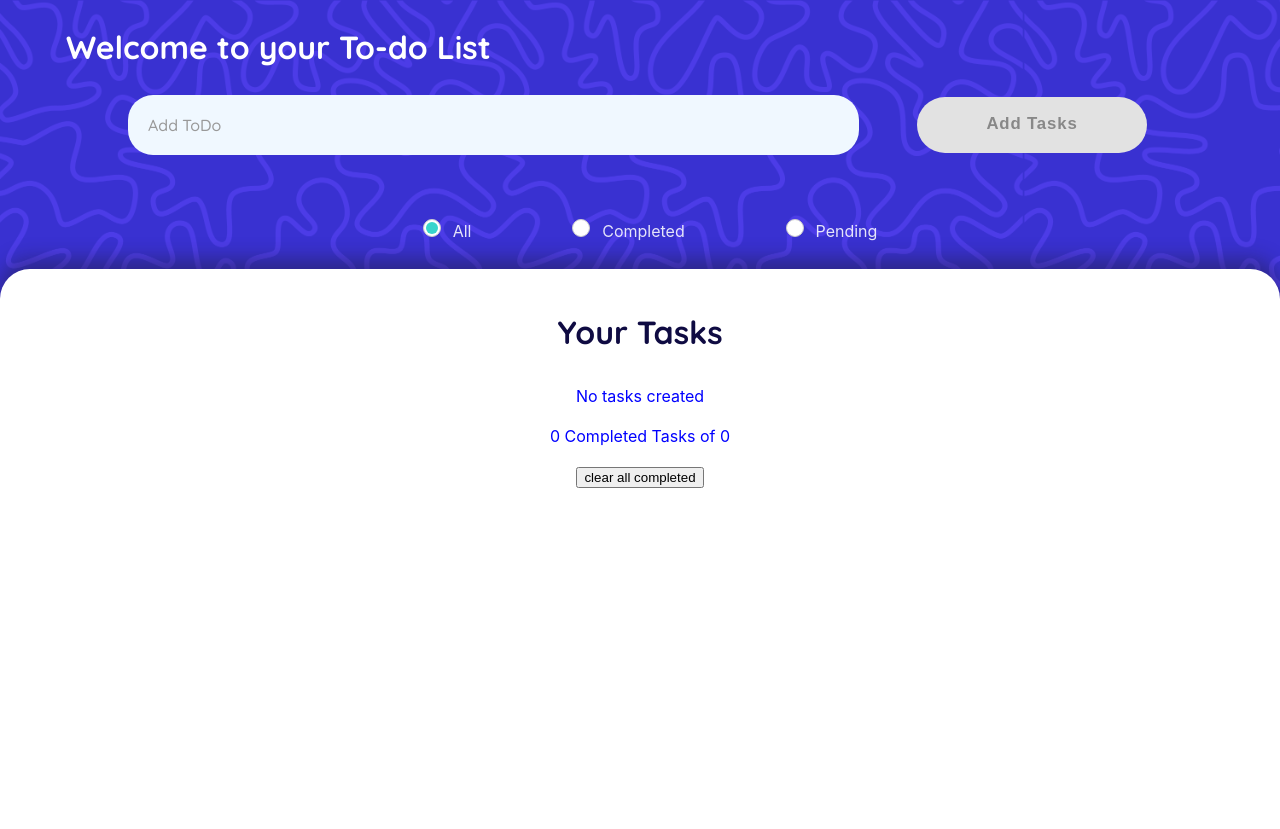
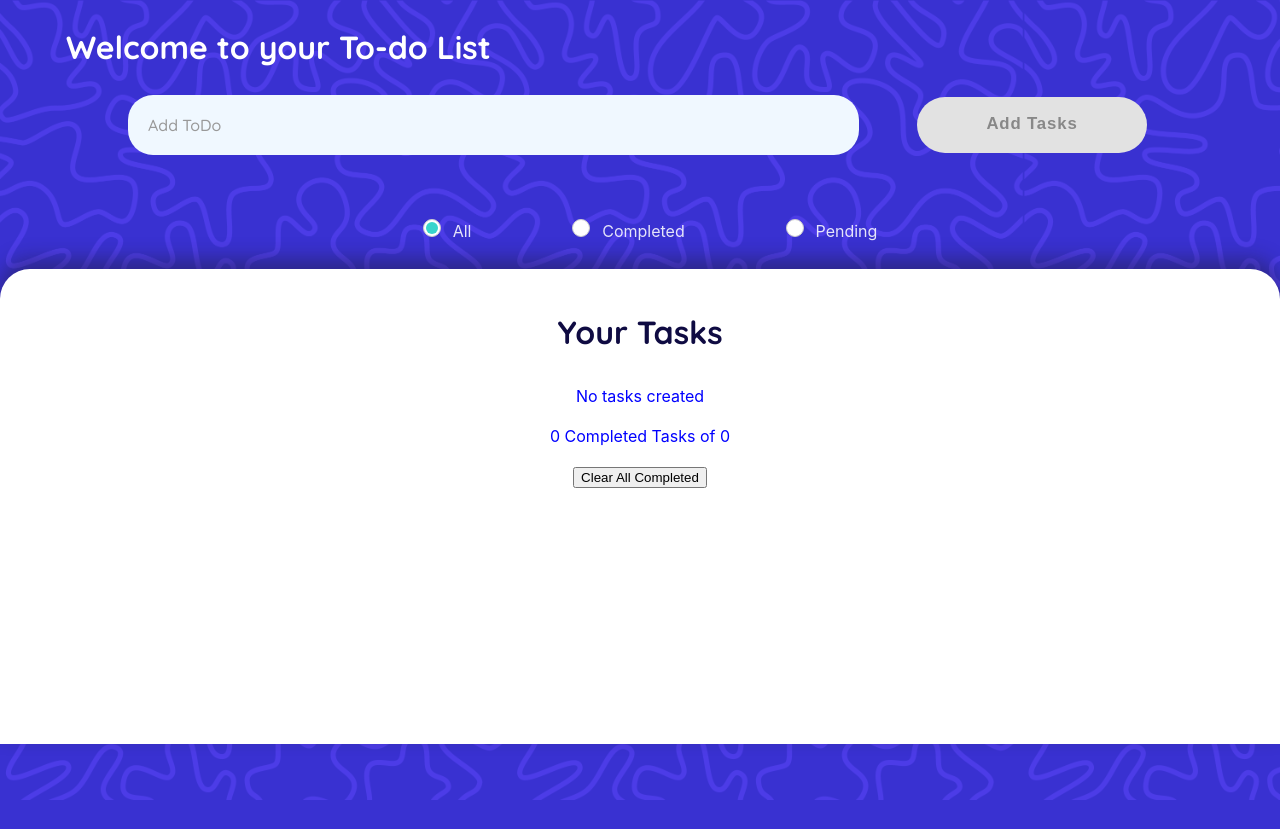
Before and after one commit to AndresNei20/Web-2024-1, a React (Vite) app in the folder ToDo-app/: page / in a window 1280 px wide. After the commit the page ends 800 px from the top, so only its background shows below. Built offline with nearby package versions, Linux system fonts and the light colour scheme.

Commit message:
deleted all completed function added

```diff
--- a/ToDo-app/src/App.css
+++ b/ToDo-app/src/App.css
@@ -24,8 +24,8 @@ h1 {
   background-color: white;
   color: blue;
   width: 100%;
+  padding-bottom: 20%;
   margin-left: 0px;
-  height: 70vh;
   border-top-left-radius: 30px;
   border-top-right-radius: 30px;
   box-shadow: 0px -10px 20px rgba(29, 26, 39, 0.418);
--- a/ToDo-app/src/App.jsx
+++ b/ToDo-app/src/App.jsx
@@ -54,6 +54,11 @@ function App() {
     return todos.filter(todo=>todo.completed).length
   }
 
+  const filterCompleted = ()=> {
+  const completed = todos.filter(todo => !todo.completed)
+    setTodos(completed)
+  }
+
   return (
     <>
       <h1>Welcome to your To-do List</h1>
@@ -70,7 +75,11 @@ function App() {
       : (<p>No tasks created</p>)
       }
 
-      <Footer allTodos={todos.length} todosCompleted={countCompletedTodo()}/>
+<Footer
+  allTodos={todos.length}
+  todosCompleted={countCompletedTodo()}
+  completedTasks={filterCompleted}
+/>
       </div>
 
     </>
--- a/ToDo-app/src/components/Button/Button.jsx
+++ b/ToDo-app/src/components/Button/Button.jsx
@@ -1,15 +1,18 @@
 import PropTypes from 'prop-types'
 import './Button.css'
 
-export const Button = ( {text} ) => {
+export const Button = ( {text, onClick} ) => {
   return (
     <button
-      type='submit'>
+      type='submit'
+      onClick={onClick}
+      >
         { text }
       </button>
   )
 }
 
 Button.propTypes = {
-  text: PropTypes.string.isRequired
+  text: PropTypes.string.isRequired,
+  onClick: PropTypes.func.isRequired,
 }
--- a/ToDo-app/src/components/Footer/Footer.jsx
+++ b/ToDo-app/src/components/Footer/Footer.jsx
@@ -1,17 +1,23 @@
 import PropTypes from 'prop-types'
 import { Button } from '../Button/Button'
 import './Footer.css'
+import React from 'react';
 
-export const Footer = ({todosCompleted, allTodos}) => {
+export const Footer = ({ todosCompleted, allTodos, completedTasks }) => {
+
+
   return (
     <div className='footer-tasks'>
     <p>{todosCompleted} Completed Tasks of {allTodos}</p>
-    <Button text="clear all completed"></Button>
+    <Button text="Clear All Completed" onClick={completedTasks} />
     </div>
   )
 }
 
 Footer.propTypes = {
   todosCompleted: PropTypes.number.isRequired,
-  allTodos: PropTypes.number.isRequired
+  allTodos: PropTypes.number.isRequired,
+  completedTasks: PropTypes.func.isRequired,
 }
+
+export default Footer;
--- a/ToDo-app/src/components/List/List.css
+++ b/ToDo-app/src/components/List/List.css
@@ -70,7 +70,7 @@ h2 {
 }
 
 .delete-individual:hover{
-    background-color: brown;
+    background-color: rgb(230, 81, 81);
     cursor: pointer;
 }
 
```
